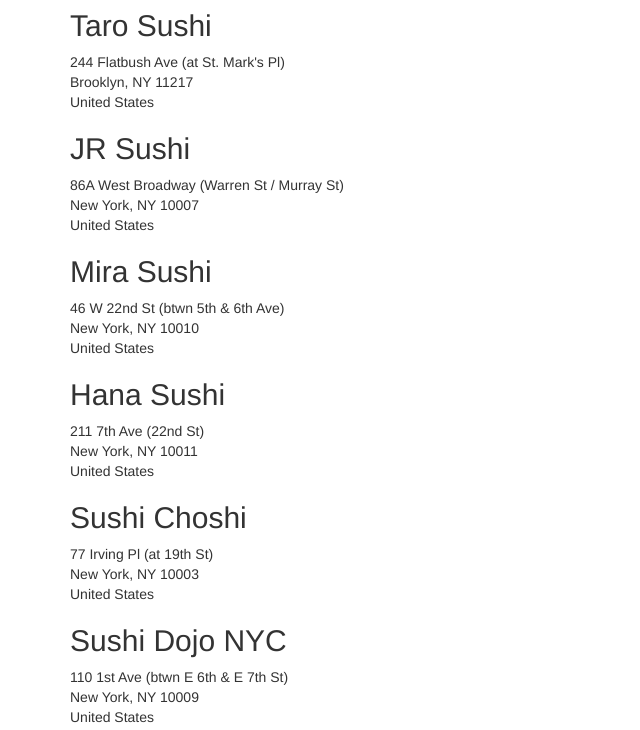
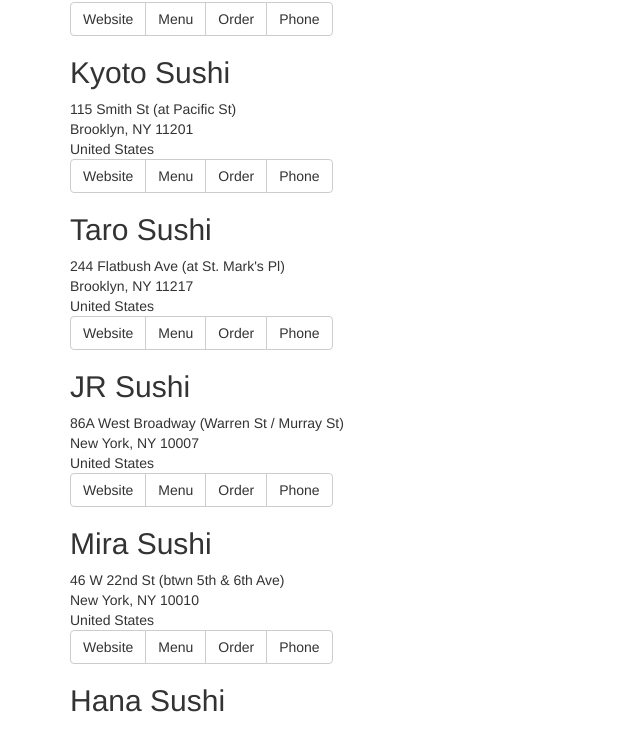
Before and after one commit to louisbichard/foursquare-demo, a plain HTML site: page index.html in a window 1280 px wide. Shown: the part 775-1505 px from the top of the page, without its empty margins (0-640 px from the left). Drawn offline with Linux system fonts and the light colour scheme.

Commit message:
updated with the button grouping

```diff
--- a/components/restaurant_tile/restaurant_tile.html
+++ b/components/restaurant_tile/restaurant_tile.html
@@ -4,13 +4,17 @@
     <div ng-repeat="address_field in venue.location.formattedAddress">
         {{address_field}}
     </div>
+    <div class="btn-group">
+        <button type="button" class="btn btn-default" aria-label="Left Align">Website</button>
+        <button type="button" class="btn btn-default" aria-label="Center Align">Menu</button>
+        <button type="button" class="btn btn-default" aria-label="Right Align">Order</button>
+        <button type="button" class="btn btn-default" aria-label="Justify">Phone</button>
+    </div>
 
-
-
-<!--     <p>
+    <!--     <p>
         <a href="{{venue.url}}">Website</a>
     </p> -->
-<!--     <div ng-repeat="category in venue.categories">
+    <!--     <div ng-repeat="category in venue.categories">
         <p>{{category.shortName}}</p>
         IMG: {{category.icon}}
         <img ng-src="{{category.icon.prefix}}{{category.icon.suffix}}" alt="">
```
